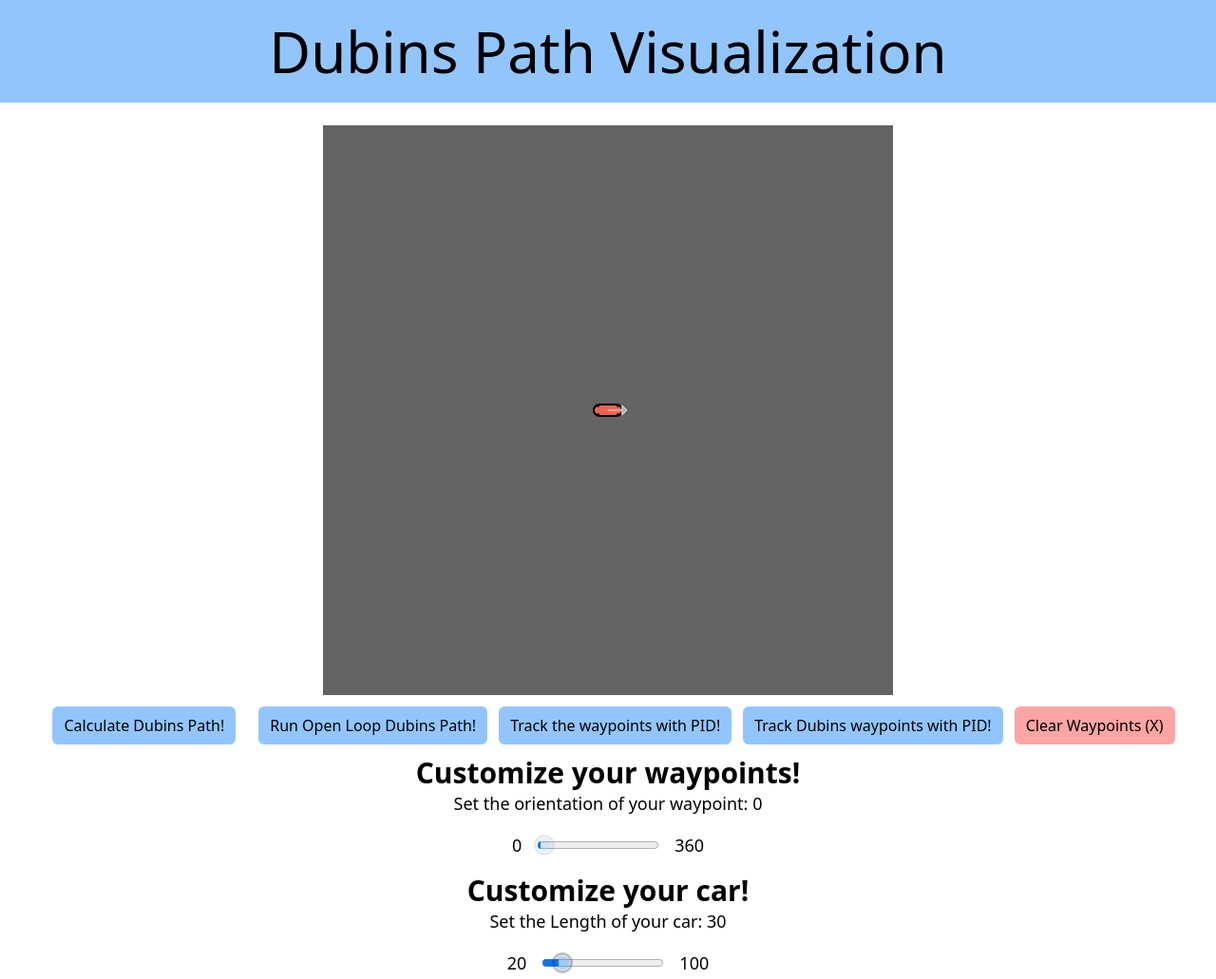
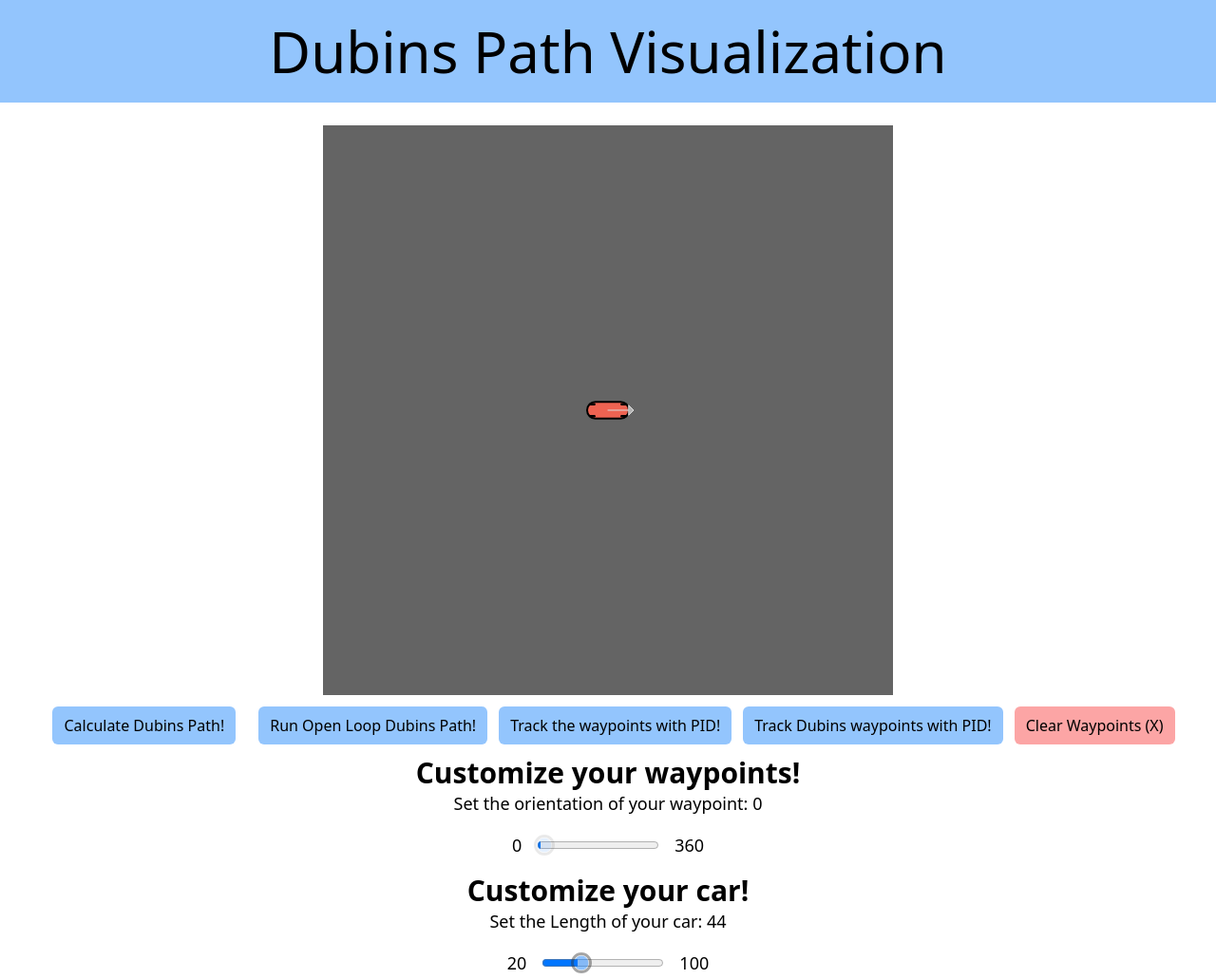
Before and after one commit to OfekPeres/controls-visualization, a Gatsby site: page /dubins in a window 1280 px wide. Shown: the top 1031 px of the page at 95% size. Built offline with nearby package versions, Linux system fonts and the light colour scheme; Gatsby itself is replaced by a stand-in of ours.

Commit message:
changed default size of dubins car to be a touch larger

```diff
--- a/src/components/dubinsPathVisualization/index.jsx
+++ b/src/components/dubinsPathVisualization/index.jsx
@@ -10,7 +10,7 @@ const initialState = {
 };
 
 const initialSketchState = {
-  carLength: 30,
+  carLength: 44,
   carSpeed: 1,
   carColor: '#ee6352',
   selectedCarTheta: 0,
```
